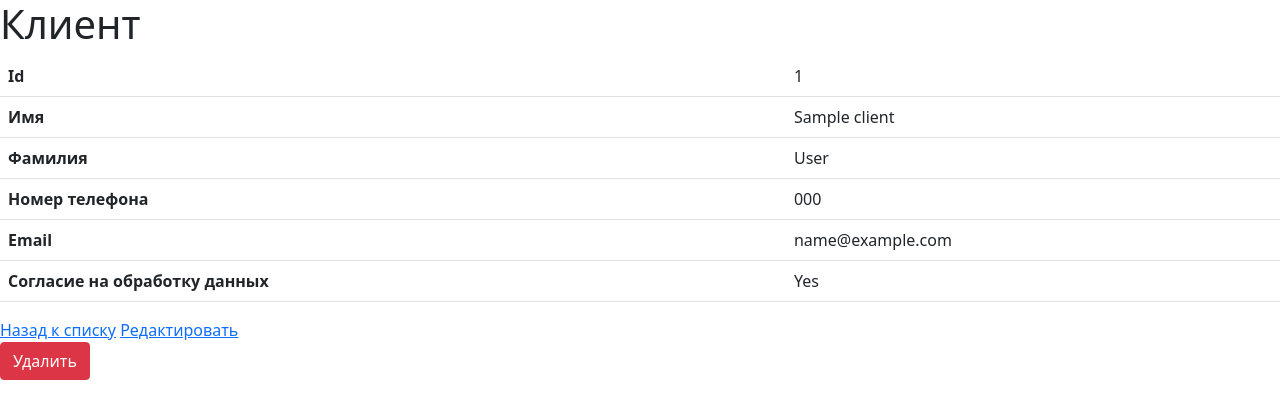
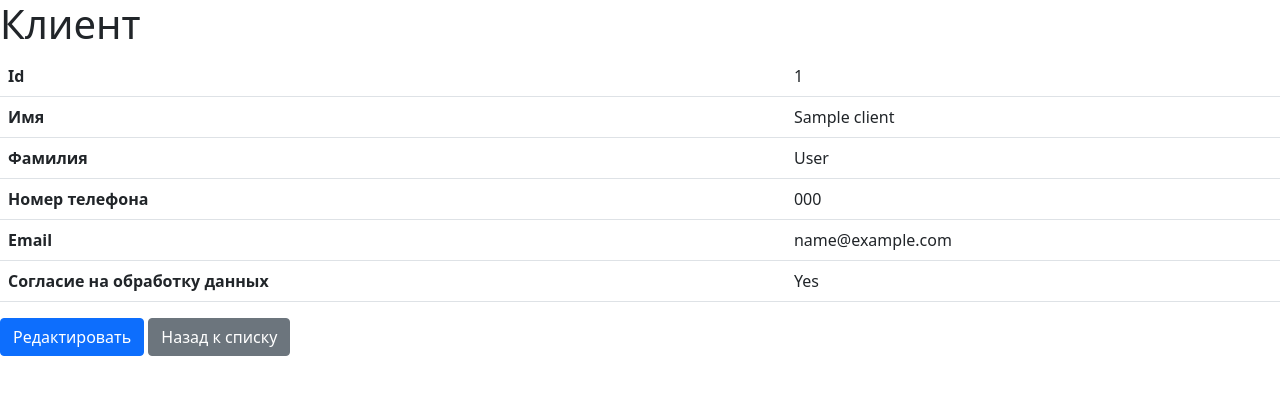
Before and after one commit to ralfzeit/scoring_symfony, a Symfony app: template templates/client/show.html.twig in a window 1280 px wide. Shown: the top 419 px of the page. Run offline with Twig, Linux system fonts and the light colour scheme; the template is opened without the code that fills it: most values are stand-ins (such as "Sample title", 1, 10 or a date in 2020); some libraries are stand-ins or nearby versions.

Commit message:
Кнопки для страницы просмотра клиента

```diff
--- a/templates/client/show.html.twig
+++ b/templates/client/show.html.twig
@@ -34,9 +34,7 @@
         </tbody>
     </table>
 
-    <a href="{{ path('app_client_index') }}">Назад к списку</a>
+    <a href="{{ path('app_client_edit', {'id': client.id}) }}" class="btn btn-primary">Редактировать</a>
+    <a href="{{ path('app_client_index') }}" class="btn btn-secondary">Назад к списку</a>
 
-    <a href="{{ path('app_client_edit', {'id': client.id}) }}">Редактировать</a>
-
-    {{ include('client/_delete_form.html.twig') }}
 {% endblock %}
```
